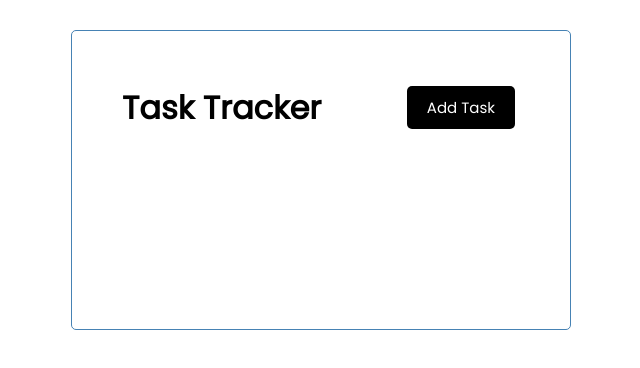
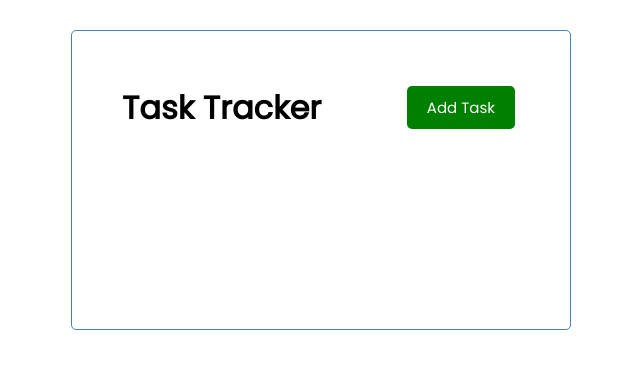
Before and after one commit to quackness/vue-task-creator, a Vue app: page / in a window 1280 px wide. Shown: the top 368 px of the page, without its empty margins (319-959 px from the left). Built offline with nearby package versions, Linux system fonts and the light colour scheme.

Commit message:
define props and their types for the button, bind the color of trop and bring in text prop from Hedaer

```diff
--- a/src/components/Button.vue
+++ b/src/components/Button.vue
@@ -1,9 +1,13 @@
 <template>
-  <button class="btn">Add Task</button>
+  <button :style="{ background: color}" class="btn">{{text}}</button>
 </template>
 
 <script>
 export default {
-  name: 'Button'
+  name: 'Button',
+  props: {
+    text : String,
+    color : String
+  }
 }
 </script>
```
